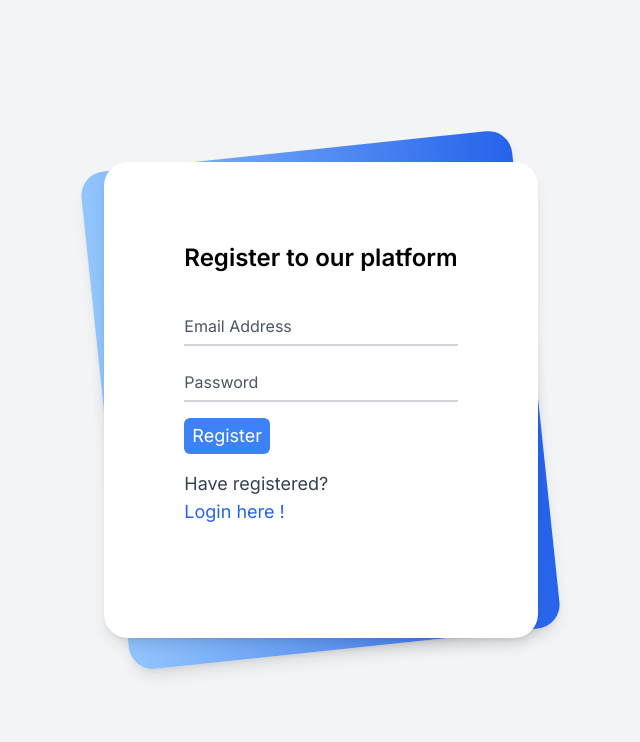
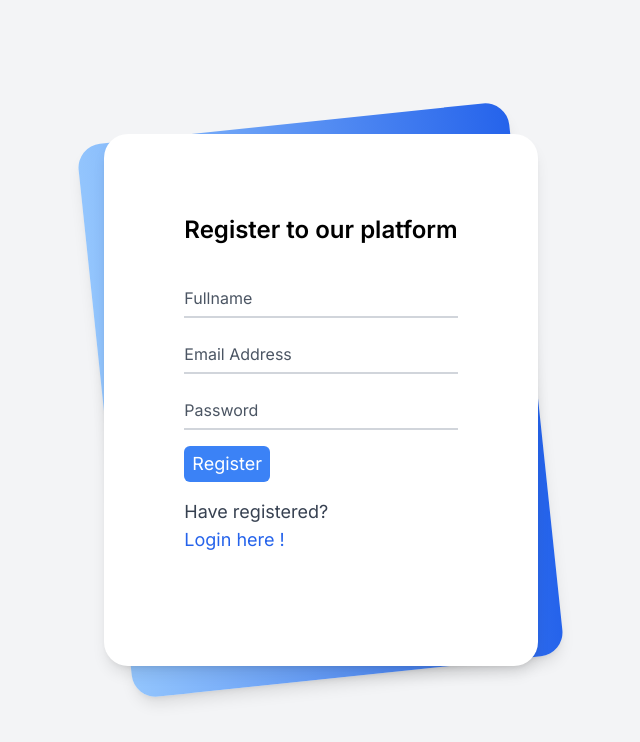
Before and after one commit to Destantomy/Nextjs-tutorials, a Next.js app: page /register in a window 1280 px wide. Shown: the top 742 px of the page, without its empty margins (319-959 px from the left). Built offline with nearby package versions, Linux system fonts and the light colour scheme.

Commit message:
14-auth-register

```diff
--- a/package.json
+++ b/package.json
@@ -13,6 +13,7 @@
     "@types/react": "18.3.5",
     "@types/react-dom": "18.3.0",
     "autoprefixer": "10.4.20",
+    "bcrypt": "^5.1.1",
     "eslint": "8.57.0",
     "eslint-config-next": "14.2.8",
     "firebase": "^11.0.1",
@@ -23,5 +24,8 @@
     "react-dom": "18.3.1",
     "tailwindcss": "3.4.10",
     "typescript": "5.5.4"
+  },
+  "devDependencies": {
+    "@types/bcrypt": "^5.0.2"
   }
 }
--- a/src/app/(auth)/login/page.tsx
+++ b/src/app/(auth)/login/page.tsx
@@ -1,4 +1,4 @@
-"use client";
+'use client';
 
 import { signIn } from "next-auth/react";
 import Link from "next/link";
--- a/src/app/(auth)/register/page.tsx
+++ b/src/app/(auth)/register/page.tsx
@@ -1,8 +1,38 @@
+'use client';
+
 import Link from "next/link";
+import { useRouter } from "next/navigation";
+import { useState } from "react";
 
 export default function Register() {
+	const { push } = useRouter();
+	const [error, setError] = useState('');
+	const [isLoading, setIsLoading] = useState(false);
+
+	const handleSubmit = async (e: any) => {
+		e.preventDefault();
+		setError('');
+		setIsLoading(true);
+		const res = await fetch('/api/auth/register', {
+			method: 'POST',
+			body: JSON.stringify({
+				fullname: e.target.fullname.value,
+				email: e.target.email.value,
+				password: e.target.password.value,
+			})
+		});
+
+		if(res.status === 200) {
+			e.target.reset();
+			setIsLoading(false);
+			push('/login');
+		} else {
+			setError('email already exist');
+			setIsLoading(false);
+		}
+	}
+
     return(
-
         <div className="min-h-screen bg-gray-100 py-6 flex flex-col justify-center sm:py-12">
 	    <div className="relative py-3 sm:max-w-xl sm:mx-auto">
             <div className="absolute inset-0 bg-gradient-to-r from-blue-300 to-blue-600 shadow-lg transform -skew-y-6 sm:skew-y-0 sm:-rotate-6 sm:rounded-3xl">
@@ -13,9 +43,14 @@ export default function Register() {
 					<h1 className="text-2xl font-semibold">Register to our platform</h1>
 				</div>
 				<div className="divide-y divide-gray-200">
+					<form className="space-y-6" onSubmit={(e) => handleSubmit(e)}>
 					<div className="py-8 text-base leading-6 space-y-4 text-gray-700 sm:text-lg sm:leading-7">
 						<div className="relative">
-							<input autoComplete="off" id="email" name="email" type="text" className="peer placeholder-transparent h-10 w-full border-b-2 border-gray-300 text-gray-900 focus:outline-none focus:borer-rose-600" placeholder="Email address" />
+							<input autoComplete="off" id="fullname" name="fullname" type="text" className="peer placeholder-transparent h-10 w-full border-b-2 border-gray-300 text-gray-900 focus:outline-none focus:borer-rose-600" placeholder="Fullname" />
+							<label htmlFor="fullname" className="absolute left-0 -top-3.5 text-gray-600 text-sm peer-placeholder-shown:text-base peer-placeholder-shown:text-gray-440 peer-placeholder-shown:top-2 transition-all peer-focus:-top-3.5 peer-focus:text-gray-600 peer-focus:text-sm">Fullname</label>
+						</div>
+						<div className="relative">
+							<input autoComplete="off" id="email" name="email" type="email" className="peer placeholder-transparent h-10 w-full border-b-2 border-gray-300 text-gray-900 focus:outline-none focus:borer-rose-600" placeholder="Email address" />
 							<label htmlFor="email" className="absolute left-0 -top-3.5 text-gray-600 text-sm peer-placeholder-shown:text-base peer-placeholder-shown:text-gray-440 peer-placeholder-shown:top-2 transition-all peer-focus:-top-3.5 peer-focus:text-gray-600 peer-focus:text-sm">Email Address</label>
 						</div>
 						<div className="relative">
@@ -23,14 +58,16 @@ export default function Register() {
 							<label htmlFor="password" className="absolute left-0 -top-3.5 text-gray-600 text-sm peer-placeholder-shown:text-base peer-placeholder-shown:text-gray-440 peer-placeholder-shown:top-2 transition-all peer-focus:-top-3.5 peer-focus:text-gray-600 peer-focus:text-sm">Password</label>
 						</div>
 						<div className="relative">
-							<button className="bg-blue-500 text-white rounded-md px-2 py-1">Register</button>
+							<button type="submit" className="bg-blue-500 text-white rounded-md px-2 py-1">Register</button>
 						</div>
+							{error !== '' && (<div className="text-red-600 font-bold mb-3 flex-col">{error}</div>)}
                         <div>
                             <p>Have registered?
                             </p>
                                 <Link href='/login' className="text-blue-600">Login here !</Link>
                         </div>
 					</div>
+					</form>
 				</div>
 			    </div>
 		    </div>
--- /dev/null
+++ b/src/app/api/auth/register/route.ts
@@ -0,0 +1,9 @@
+import { register } from '@/app/lib/firebase/service';
+import { NextRequest, NextResponse } from 'next/server';
+
+export async function POST(request: NextRequest) {
+    const req = await request.json();
+    // console.log(req);
+    const res = await register(req);
+    return NextResponse.json({status: res.status, message: res.message}, {status: res.statusCode});
+}
--- a/src/app/lib/firebase/service.ts
+++ b/src/app/lib/firebase/service.ts
@@ -1,5 +1,6 @@
-import { collection, doc, getDoc, getDocs, getFirestore } from "firebase/firestore";
+import { collection, doc, getDoc, getDocs, getFirestore, where, query, addDoc } from "firebase/firestore";
 import app from "./init";
+import bcrypt from 'bcrypt';
 
 const firestore = getFirestore(app);
 
@@ -18,3 +19,38 @@ export async function retrieveDataById(collectionName: string, id: string) {
     const data = snapshot.data();
     return data;
 }
+
+export async function register(
+    data: {
+        fullname: string;
+        email: string;
+        password: string;
+        role?: string; // role? it's mean optional
+    }
+) {
+    const q = query(
+        collection(firestore, 'users'),
+        where('email', '==', data.email),
+    );
+    const snapshot = await getDocs(q);
+    const users = snapshot.docs.map((doc) => ({
+        id: doc.id,
+        ...doc.data(),
+    }));
+
+    if(users.length > 0) {
+        return {status: false, statusCode: 400, message: 'email already exits'};
+    } else {
+        data.role = 'admin';
+
+        // password hashing
+        data.password = await bcrypt.hash(data.password, 10);
+        try {
+            await addDoc(collection(firestore, 'users'), data);
+            return {status: true, statusCode: 200, message: 'register success'};
+        } catch (error) {
+            return {status: false, statusCode: 400, message: 'register failed'};
+
+        }
+    }
+}
```
Also changed, not shown: 1 other file (tests, documents, lock files or other folders).
